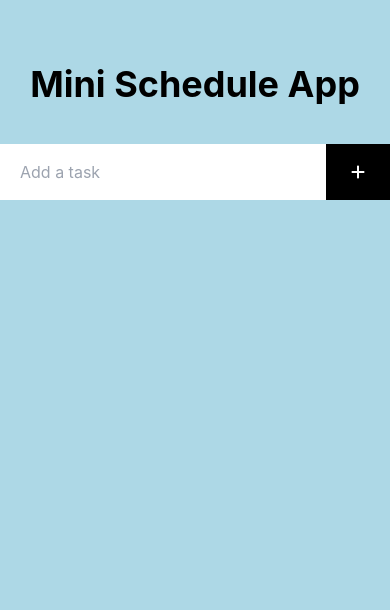
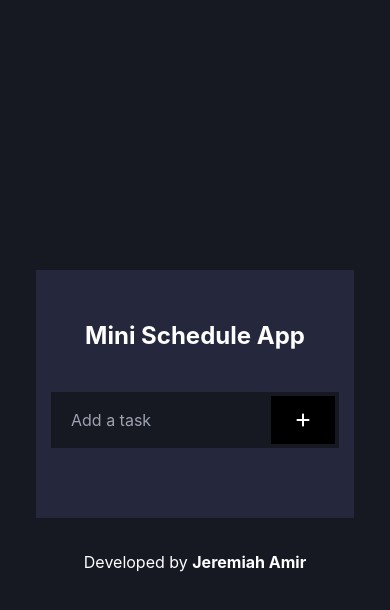
Before and after one commit to JeremiahAmir/mini-schedule, a React (Create React App) app: page / in a window 390 px wide. Shown: the top 610 px of the page. Built offline with nearby package versions, Linux system fonts and the light colour scheme.

Commit message:
Updated the UI and Delete a task functionality implemented

```diff
--- a/src/App.tsx
+++ b/src/App.tsx
@@ -39,9 +39,8 @@ function App() {
   return (
     <>
       <ToastContainer />
-      <div className="py-16">
-        <div className="md:w-4/12 mx-auto">
-          <h1 className="text-4xl font-bold text-center mb-10">
+      <div className="box mb-8">
+        <h1 className="xl:text-4xl lg:text-4xl md:text-4xl sm:text-3xl text-2xl font-bold text-center mb-10">
           Mini Schedule App
         </h1>
         <InputField
@@ -52,7 +51,17 @@ function App() {
         />
         <TodoList todos={todos} setTodos={setTodos} />
       </div>
-      </div>
+      <p className="text-center">
+        Developed by {""}
+        <a
+          href="https://jeremiahamir.com"
+          rel="noreferrer"
+          target="_blank"
+          className="font-bold"
+        >
+          Jeremiah Amir
+        </a>
+      </p>
     </>
   );
 }
--- a/src/components/InputField.tsx
+++ b/src/components/InputField.tsx
@@ -14,11 +14,11 @@ const InputField: React.FC<Props> = ({
 }) => {
   return (
     <>
-      <form className="flex mb-5" onSubmit={(e) => e.preventDefault()}>
+      <form className="flex mb-5 relative" onSubmit={(e) => e.preventDefault()}>
         <input
           value={task}
           type="text"
-          className={`w-full py-4 px-5 outline-none  ${
+          className={`w-full py-4 px-5 outline-none bg-[#161822]  ${
             border ? "border-red-700 border-solid border-2" : "border-none"
           }`}
           placeholder="Add a task"
@@ -26,7 +26,7 @@ const InputField: React.FC<Props> = ({
         />
         <button
           onClick={handleSubmit}
-          className="bg-black hover:bg-gray-700 text-white font-bold py-4 px-6 "
+          className="bg-black hover:bg-gray-700 text-white font-bold py-4 px-6 absolute right-1 top-1/2 -translate-y-1/2"
         >
           <FaPlus />
         </button>
--- a/src/components/TodoList.tsx
+++ b/src/components/TodoList.tsx
@@ -23,13 +23,25 @@ const TodoList: React.FC<Props> = ({ todos, setTodos }) => {
     );
   };
 
+  const handleDelete = (id: number) => {
+    setTodos(todos.filter((todo) => todo.id !== id));
+    localStorage.setItem(
+      "todo",
+      JSON.stringify(todos.filter((todo) => todo.id !== id))
+    );
+    toast("Task deleted successfully", {
+      autoClose: 2000,
+      theme: "dark",
+      transition: Slide,
+    });
+  };
   return (
     <>
       {todos.map((todo) => {
         return (
           <div
-            className={`bg-white py-3 px-4 mb-3 hover:scale-105 transition-all cursor-pointer ${
-              todo.completed ? "bg-green-300" : ""
+            className={` text-white py-3 px-4 mb-3 hover:scale-105 transition-all cursor-pointer ${
+              todo.completed ? "bg-green-900" : "bg-[#161822]"
             }`}
             key={todo.id.toString()}
           >
@@ -54,7 +66,7 @@ const TodoList: React.FC<Props> = ({ todos, setTodos }) => {
                   <li>
                     <button
                       className="bg-red-700 hover:bg-red-500  text-white font-bold py-1.5 px-1.5"
-
+                      onClick={() => handleDelete(todo.id)}
                     >
                       <FaTrash className="text-sm" />
                     </button>
--- a/src/index.css
+++ b/src/index.css
@@ -8,5 +8,22 @@ body {
     sans-serif;
   -webkit-font-smoothing: antialiased;
   -moz-osx-font-smoothing: grayscale;
-  background: #add8e6;
+  background: #161822;
+  color: #fff;
+  display: flex;
+  align-items: center;
+  justify-content: center;
+  min-height: 100vh;
+  padding: 50px 15px;
 }
+.box {
+  padding: 50px 50px;
+  background: #25283c;
+  width: 550px;
+}
+@media (max-width: 600px) {
+  .box {
+    padding: 50px 15px;
+    width: 100%;
+  }
+}
```
Lines whose indentation alone changed are shown as unchanged.
